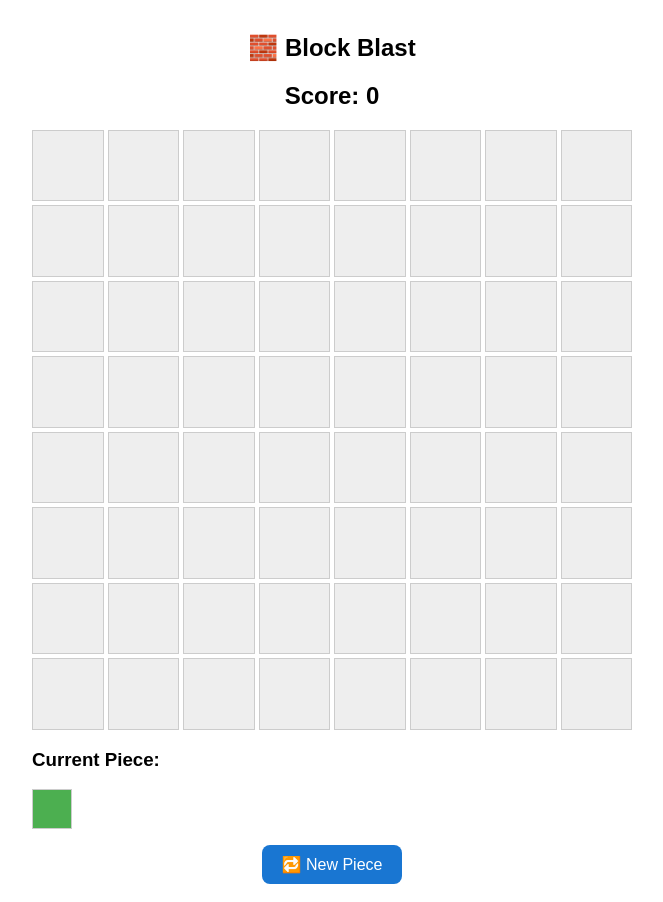
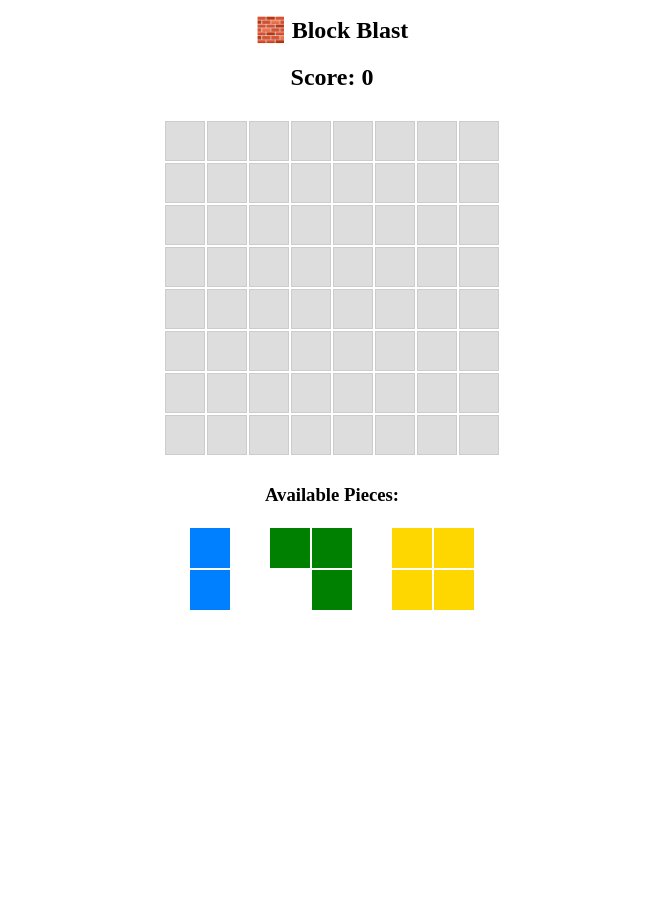
Before and after one commit to JoelDavisMsCoding/block-blast, a React (Vite) app: page / in a window 1280 px wide. Shown: the whole page, without its empty margins (308-971 px from the left). After the commit the page ends 800 px from the top, so only its background shows below. Built offline with nearby package versions, Linux system fonts and the light colour scheme.

Commit message:
Fixing block colors
I had an error where the block would change colors once placed on the board. It should stay the same color. I have fixed it now.

```diff
--- a/src/App.jsx
+++ b/src/App.jsx
@@ -1,169 +1,202 @@
-import React, { useState } from 'react';
-import GameBoard from './GameBoard';
-import { pieces } from './pieces';
-import './GameBoard.css';
+import React, { useState } from "react";
+import GameBoard from "./GameBoard";
+import { pieces } from "./pieces";
+import "./GameBoard.css";
 
 function App() {
-  const emptyBoard = Array(8).fill().map(() => Array(8).fill(0));
+  const emptyBoard = Array(8)
+    .fill()
+    .map(() => Array(8).fill(0));
+
   const [score, setScore] = useState(0);
   const [board, setBoard] = useState(emptyBoard);
-  const [currentPiece, setCurrentPiece] = useState(pieces[0]);
+  const [availablePieces, setAvailablePieces] = useState(generateThreePieces());
   const [isDragging, setIsDragging] = useState(false);
+  const [hoverCoords, setHoverCoords] = useState(null);
+  const [draggedPieceIndex, setDraggedPieceIndex] = useState(null);
 
-  function generatePiece() {
-    const random = pieces[Math.floor(Math.random() * pieces.length)];
-    setCurrentPiece(random);
+  function generateRandomPiece() {
+    const shape = pieces[Math.floor(Math.random() * pieces.length)];
+    const colorId = Math.floor(Math.random() * 6) + 1; // 🎨 pick 1–6
+    return { shape, colorId };
+  }
+
+  function generateThreePieces() {
+    return [generateRandomPiece(), generateRandomPiece(), generateRandomPiece()];
   }
 
   function canPlacePieceAt(row, col, piece) {
-    const rows = piece.length;
-    const cols = piece[0].length;
+    if (!piece) return false;
+
+    const { shape } = piece;
+    const rows = shape.length;
+    const cols = shape[0].length;
 
     if (row + rows > 8 || col + cols > 8) return false;
 
     for (let i = 0; i < rows; i++) {
       for (let j = 0; j < cols; j++) {
-        if (piece[i][j] === 1 && board[row + i][col + j] === 1) {
+        if (shape[i][j] === 1 && board[row + i][col + j] !== 0) {
           return false;
         }
       }
     }
-
     return true;
   }
 
   function placePiece(row, col, piece) {
-    const newBoard = board.map(r => [...r]);
-    const rows = piece.length;
-    const cols = piece[0].length;
+    const newBoard = board.map((r) => [...r]);
+    const { shape, colorId } = piece;
+    const rows = shape.length;
+    const cols = shape[0].length;
 
     for (let i = 0; i < rows; i++) {
       for (let j = 0; j < cols; j++) {
-        if (piece[i][j] === 1) {
-          newBoard[row + i][col + j] = 1;
+        if (shape[i][j] === 1) {
+          newBoard[row + i][col + j] = colorId; // 🎨 piece keeps its own color
         }
       }
     }
-
     return clearLines(newBoard);
   }
 
   function onDropPiece(row, col) {
-  if (canPlacePieceAt(row, col, currentPiece)) {
-    const newBoard = placePiece(row, col, currentPiece);
+    if (draggedPieceIndex === null) return;
 
-    const placedCells = currentPiece.flat().filter((v) => v === 1).length;
+    const piece = availablePieces[draggedPieceIndex];
+    if (canPlacePieceAt(row, col, piece)) {
+      const newBoard = placePiece(row, col, piece);
+
+      const placedCells = piece.shape.flat().filter((v) => v === 1).length;
       const cleared = countClearedLines(board, newBoard);
-
-    // Basic scoring:
       const points = placedCells * 10 + cleared * 100;
 
-    setScore(prev => prev + points);
+      setScore((prev) => prev + points);
       setBoard(newBoard);
-    generatePiece();
+
+      const updatedPieces = [...availablePieces];
+      updatedPieces[draggedPieceIndex] = null;
+
+      if (updatedPieces.every((p) => p === null)) {
+        setAvailablePieces(generateThreePieces());
+      } else {
+        setAvailablePieces(updatedPieces);
+      }
+
       setIsDragging(false);
+      setDraggedPieceIndex(null);
+      setHoverCoords(null);
     }
   }
 
+  function clearLines(board) {
+    const newBoard = board.map((r) => [...r]);
 
-  function clearLines(board) {
-    const newBoard = board.map(r => [...r]);
-
+    // Clear full rows
     for (let i = 0; i < 8; i++) {
-      if (newBoard[i].every(cell => cell === 1)) {
+      if (newBoard[i].every((cell) => cell !== 0)) {
         newBoard[i] = Array(8).fill(0);
       }
     }
 
+    // Clear full columns
     for (let j = 0; j < 8; j++) {
-      if (newBoard.every(row => row[j] === 1)) {
+      if (newBoard.every((row) => row[j] !== 0)) {
         for (let i = 0; i < 8; i++) {
           newBoard[i][j] = 0;
         }
       }
     }
+
     return newBoard;
   }
 
   function countClearedLines(oldBoard, newBoard) {
     let cleared = 0;
 
+    // Rows
     for (let i = 0; i < 8; i++) {
-      const oldRow = oldBoard[i].join('');
-      const newRow = newBoard[i].join('');
-      if (oldRow !== newRow && newRow === '00000000') {
+      const oldRow = oldBoard[i].join("");
+      const newRow = newBoard[i].join("");
+      if (oldRow !== newRow && newRow === "00000000") {
         cleared++;
       }
     }
 
+    // Columns
     for (let j = 0; j < 8; j++) {
-      const oldCol = oldBoard.map(row => row[j]).join('');
-      const newCol = newBoard.map(row => row[j]).join('');
-      if (oldCol !== newCol && newCol === '00000000') {
+      const oldCol = oldBoard.map((row) => row[j]).join("");
+      const newCol = newBoard.map((row) => row[j]).join("");
+      if (oldCol !== newCol && newCol === "00000000") {
         cleared++;
       }
     }
+
     return cleared;
   }
 
   return (
+    <div className="App">
+      <h1 style={{ fontSize: "1.5rem", textAlign: "center" }}>🧱 Block Blast</h1>
+      <h2 style={{ textAlign: "center" }}>Score: {score}</h2>
+
+      <GameBoard
+        board={board}
+        onDropPiece={onDropPiece}
+        canPlacePieceAt={canPlacePieceAt}
+        hoverCoords={hoverCoords}
+        setHoverCoords={setHoverCoords}
+        currentPiece={
+          draggedPieceIndex !== null ? availablePieces[draggedPieceIndex] : null
+        }
+      />
+
+      <h3 style={{ textAlign: "center" }}>Available Pieces:</h3>
       <div
-      className="App"
+        className="pieces-container"
         style={{
-        padding: '10px',
-        fontFamily: 'Arial',
-        maxWidth: '600px',
-        margin: '0 auto',
+          display: "flex",
+          gap: "2rem",
+          justifyContent: "center",
         }}
       >
-      <h1 style={{ fontSize: '1.5rem', textAlign: 'center' }}>🧱 Block Blast</h1>
-      <h2 style={{ textAlign: 'center' }}>Score: {score}</h2>
-
-      <GameBoard board={board} onDropPiece={onDropPiece} />
-
-      <h3>Current Piece:</h3>
+        {availablePieces.map((piece, index) =>
+          piece ? (
             <div
+              key={index}
               draggable
-        onDragStart={() => setIsDragging(true)}
-        onDragEnd={() => setIsDragging(false)}
+              onDragStart={() => {
+                setIsDragging(true);
+                setDraggedPieceIndex(index);
+              }}
+              onDragEnd={() => {
+                setIsDragging(false);
+                setDraggedPieceIndex(null);
+                setHoverCoords(null);
+              }}
+              className="available-piece"
               style={{
-          display: 'inline-grid',
-          gridTemplateColumns: `repeat(${currentPiece[0].length}, min(40px, 10vw))`,
-          gap: '4px',
-          marginBottom: '1rem',
-          opacity: isDragging ? 0.5 : 1,
-          cursor: 'grab',
+                gridTemplateRows: `repeat(${piece.shape.length}, var(--cell-size))`,
+                gridTemplateColumns: `repeat(${piece.shape[0].length}, var(--cell-size))`,
               }}
             >
-        {currentPiece.map((row, i) =>
+              {piece.shape.map((row, i) =>
                 row.map((cell, j) => (
                   <div
                     key={`${i}-${j}`}
-              className={`cell ${cell === 1 ? 'filled' : 'empty'}`}
+                    className={`cell ${cell === 1 ? `filled color-${piece.colorId}` : ""}`}
+                    style={{
+                      visibility: cell === 1 ? "visible" : "hidden",
+                    }}
                   />
                 ))
               )}
             </div>
-
-      <div style={{ textAlign: 'center' }}>
-        <button
-          onClick={generatePiece}
-          style={{
-            padding: '10px 20px',
-            fontSize: '1rem',
-            borderRadius: '8px',
-            border: 'none',
-            backgroundColor: '#1976d2',
-            color: 'white',
-            cursor: 'pointer',
-          }}
-        >
-          🔁 New Piece
-        </button>
+          ) : null
+        )}
       </div>
     </div>
   );
-
 }
 
 export default App;
--- a/src/GameBoard.css
+++ b/src/GameBoard.css
@@ -1,27 +1,55 @@
+:root {
+  --cell-size: 40px;
+  --gap-size: 2px;
+}
+
+/* Base board + cells */
 .board {
   display: grid;
-  grid-template-columns: repeat(8, 1fr);
-  gap: 4px;
-  max-width: 100vw;
-  margin: 0 auto;
+  grid-template-columns: repeat(8, var(--cell-size));
+  gap: var(--gap-size);
+  justify-content: center;
+  padding: 10px;
 }
 
 .cell {
-  aspect-ratio: 1;
-  background-color: #eee;
+  width: var(--cell-size);
+  height: var(--cell-size);
+  background-color: #ddd; /* empty cell */
   border: 1px solid #ccc;
-  border-style: groove;
-  cursor: pointer;
-  transition: background 0.2s;
-  touch-action: manipulation; /* Better mobile tap */
+  box-sizing: border-box;
 }
 
+/* Filled cells (general) */
 .cell.filled {
-  background-color: #4caf50;
+  /* no default background-color here */
+  border: 1px solid #999; /* make them look "solid" */
 }
 
-.cell.empty {
+/* Ghost preview */
+.cell.ghost {
+  background-color: rgba(76, 175, 80, 0.35);
+  box-shadow: 0 0 8px 3px rgba(76, 175, 80, 0.6);
+}
+
+/* Piece colors */
+.cell.filled.color-1 { background-color: green !important; }
+.cell.filled.color-2 { background-color: rgb(0, 128, 255) !important; }
+.cell.filled.color-3 { background-color: orange !important; }
+.cell.filled.color-4 { background-color: purple !important; }
+.cell.filled.color-5 { background-color: red !important; }
+.cell.filled.color-6 { background-color: gold !important; }
+
+/* Available piece preview */
+.available-piece {
+  display: inline-grid;
+  grid-auto-rows: var(--cell-size);
+  grid-auto-columns: var(--cell-size);
+  gap: var(--gap-size);
+  padding: 4px;
+}
+
+.available-piece .cell {
+  border: 1px solid transparent;
   background-color: transparent;
-  border: none;
-  pointer-events: none;
 }
--- a/src/GameBoard.jsx
+++ b/src/GameBoard.jsx
@@ -1,21 +1,70 @@
-import React from 'react';
-import './GameBoard.css';
+// GameBoard.jsx
+import React from "react";
+import "./GameBoard.css";
 
-const GameBoard = ({ board, onDropPiece }) => {
+function GameBoard({
+  board,
+  onDropPiece,
+  canPlacePieceAt,
+  hoverCoords,
+  setHoverCoords,
+  currentPiece,
+}) {
+  function isGhostCell(r, c) {
+    if (!hoverCoords || !currentPiece) return false;
+    const [baseRow, baseCol] = hoverCoords;
+
+    if (!canPlacePieceAt(baseRow, baseCol, currentPiece)) return false;
+
+    for (let i = 0; i < currentPiece.length; i++) {
+      for (let j = 0; j < currentPiece[i].length; j++) {
+        if (
+          currentPiece[i][j] === 1 &&
+          r === baseRow + i &&
+          c === baseCol + j
+        ) {
+          return true;
+        }
+      }
+    }
+    return false;
+  }
+
   return (
     <div className="board">
       {board.map((row, rowIndex) =>
-        row.map((cell, colIndex) => (
-          <div
-            key={`${rowIndex}-${colIndex}`}
-            className={`cell ${cell ? 'filled' : ''}`}
-            onDragOver={(e) => e.preventDefault()} // allow dropping
-            onDrop={() => onDropPiece(rowIndex, colIndex)} // drop target
-          />
-        ))
+        row.map((cell, colIndex) => {
+          const cellClasses = ["cell"];
+
+          if (cell !== 0) {
+            cellClasses.push("filled", `color-${cell}`);
+          } else if (isGhostCell(rowIndex, colIndex)) {
+            cellClasses.push("ghost");
+          }
+
+          return (
+            <div
+              key={`${rowIndex}-${colIndex}`}
+              className={cellClasses.join(" ")}
+              onDragOver={(e) => {
+                e.preventDefault();
+                if (!hoverCoords || hoverCoords[0] !== rowIndex || hoverCoords[1] !== colIndex) {
+                  setHoverCoords([rowIndex, colIndex]);
+                }
+              }}
+
+              onDrop={() => {
+                if (hoverCoords && currentPiece) {
+                  const [r, c] = hoverCoords;
+                  onDropPiece(r, c);
+                }
+              }}
+            />
+          );
+        })
       )}
     </div>
   );
-};
+}
 
 export default GameBoard;
```
Also changed, not shown: src/pieces.js (+18 -12 lines). Lines whose indentation alone changed are shown as unchanged.
